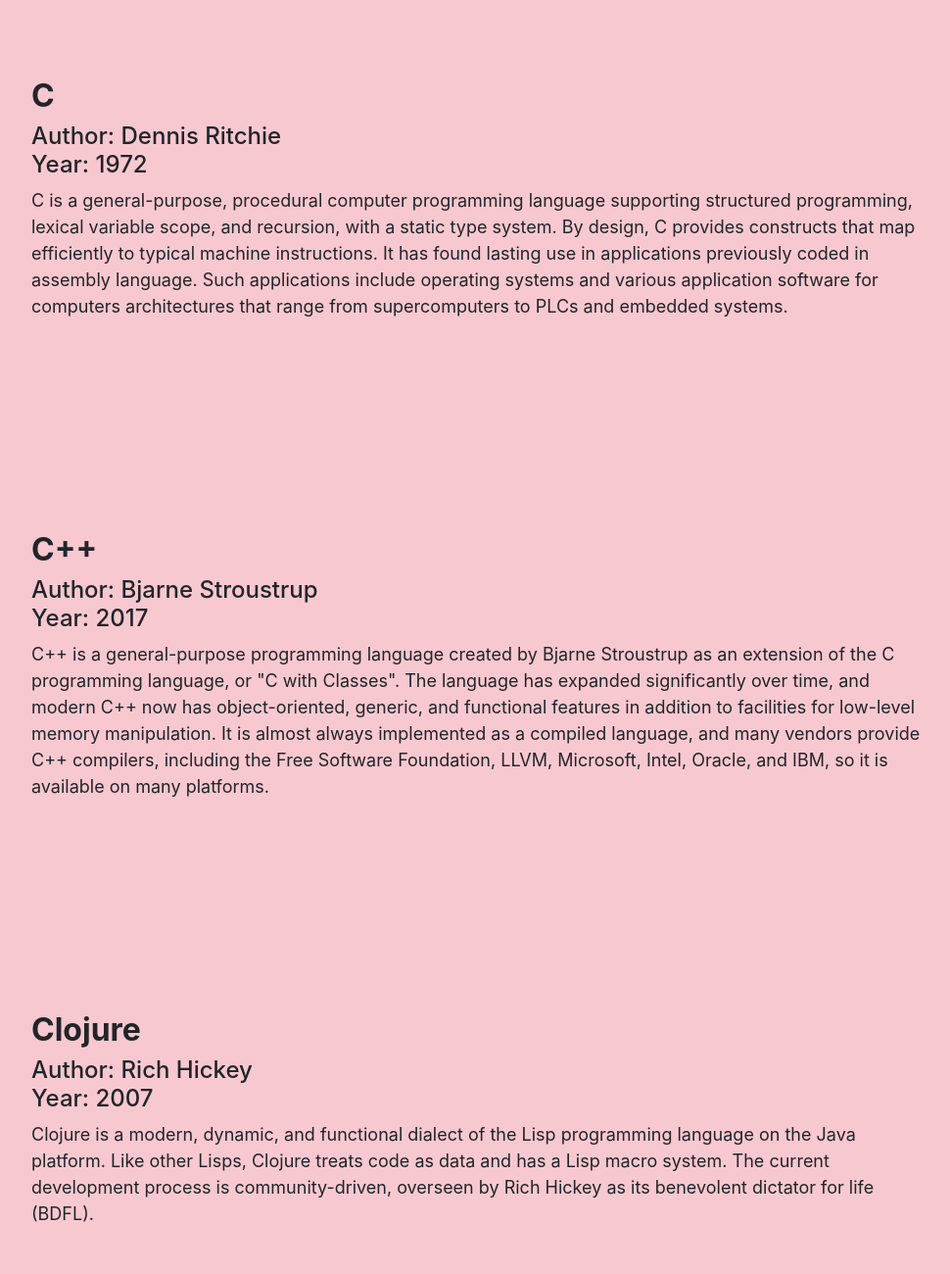
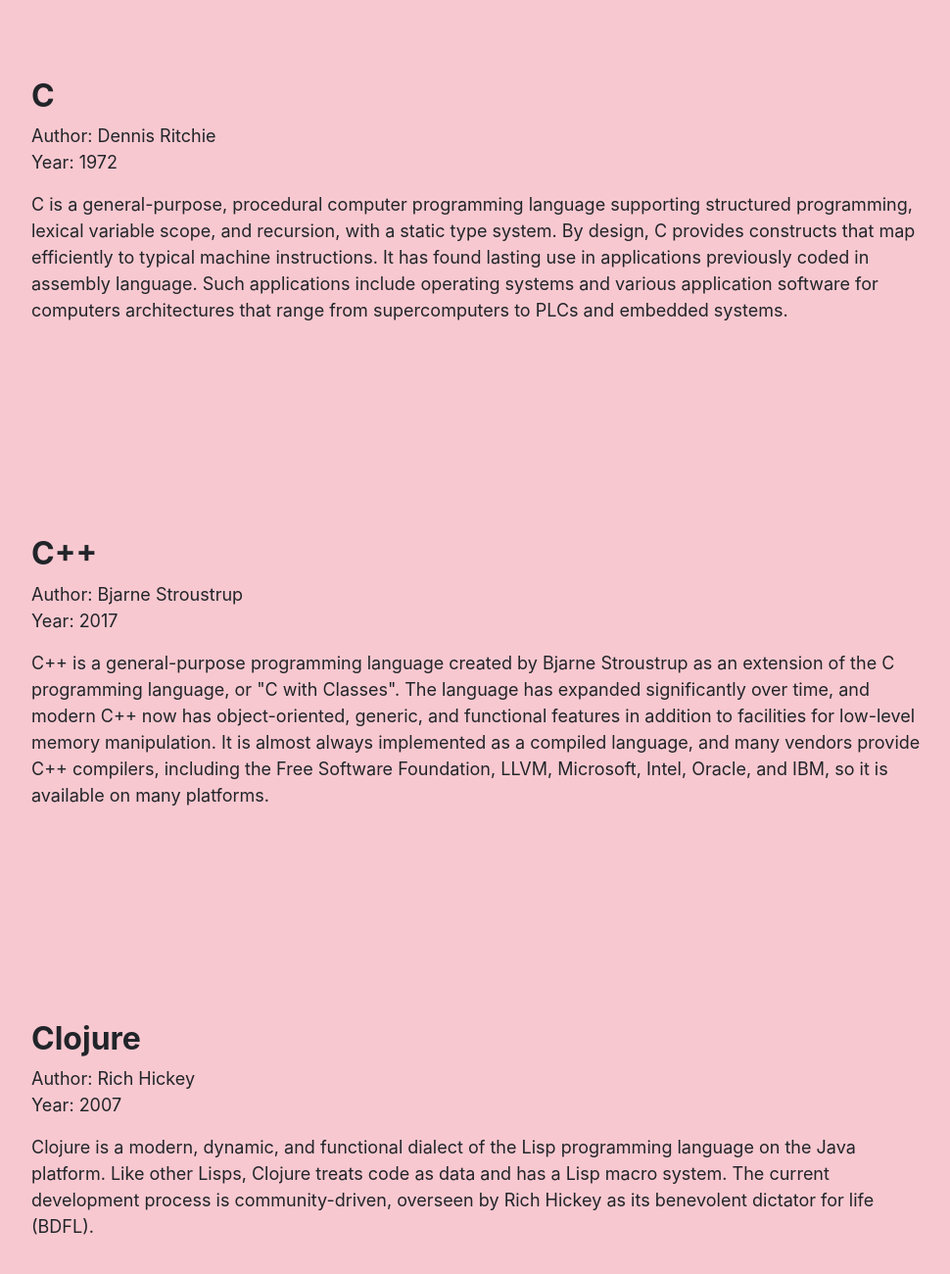
Before and after one commit to yiselsalazar21/yiselsalazar21.github.io, a plain HTML site: page browse_languages.html in a window 1280 px wide. Shown: the part 1120-2420 px from the top of the page at 98% size, without its empty margins (153-1123 px from the left). Drawn offline with nearby package versions, Linux system fonts and the light colour scheme; a script that the page names is missing.

```diff
--- a/browse_languages.html
+++ b/browse_languages.html
@@ -6,7 +6,6 @@
     <!-- Bootstrap CSS only -->
     <link rel="stylesheet" href="https://stackpath.bootstrapcdn.com/bootstrap/4.5.0/css/bootstrap.min.css" integrity="sha384-9aIt2nRpC12Uk9gS9baDl411NQApFmC26EwAOH8WgZl5MYYxFfc+NcPb1dKGj7Sk" crossorigin="anonymous">
     <link rel="stylesheet" type="text/css" href="style.css">
-</head>
 
 
 <!-- Navigation -->
@@ -52,9 +51,7 @@
             </div>
         </div>
     </div>
-</header>
 
-<body>
 
 <div class="browse_container">
     <div class="container search-section">
@@ -87,7 +84,7 @@
     <div class="row h-10 align-items-center">
         <div class="browse_words">
             <h2><b>C</b></h2>
-            <h4>Author: Dennis Ritchie <br> Year: 1972</h4>
+            <p style="font-size: large">Author: Dennis Ritchie <br> Year: 1972</p>
             <script type="text/javascript" src="https://ssl.gstatic.com/trends_nrtr/2213_RC01/embed_loader.js"></script> <script type="text/javascript"> trends.embed.renderExploreWidget("TIMESERIES", {"comparisonItem":[{"keyword":"/m/01t6b","geo":"US","time":"today 12-m"}],"category":0,"property":""}, {"exploreQuery":"q=%2Fm%2F01t6b&geo=US&date=today 12-m","guestPath":"https://trends.google.com:443/trends/embed/"}); </script>
             <p style="font-size: large"> C is a general-purpose, procedural computer programming language supporting structured programming, lexical variable scope, and recursion, with a static type system. By design, C provides constructs that map efficiently to typical machine instructions. It has found lasting use in applications previously coded in assembly language. Such applications include operating systems and various application software for computers architectures that range from supercomputers to PLCs and embedded systems.</p>
         </div>
@@ -95,7 +92,7 @@
     <div class="row h-10 align-items-center">
         <div class="browse_words">
             <h2><b>C++</b></h2>
-            <h4>Author: Bjarne Stroustrup <br> Year: 2017</h4>
+            <p style="font-size: large">Author: Bjarne Stroustrup <br> Year: 2017</p>
             <script type="text/javascript" src="https://ssl.gstatic.com/trends_nrtr/2213_RC01/embed_loader.js"></script> <script type="text/javascript"> trends.embed.renderExploreWidget("TIMESERIES", {"comparisonItem":[{"keyword":"/m/0jgqg","geo":"US","time":"today 12-m"}],"category":0,"property":""}, {"exploreQuery":"geo=US&q=%2Fm%2F0jgqg&date=today 12-m","guestPath":"https://trends.google.com:443/trends/embed/"}); </script>
             <p style="font-size: large"> C++ is a general-purpose programming language created by Bjarne Stroustrup as an extension of the C programming language, or "C with Classes". The language has expanded significantly over time, and modern C++ now has object-oriented, generic, and functional features in addition to facilities for low-level memory manipulation. It is almost always implemented as a compiled language, and many vendors provide C++ compilers, including the Free Software Foundation, LLVM, Microsoft, Intel, Oracle, and IBM, so it is available on many platforms.</p>
         </div>
@@ -103,7 +100,7 @@
     <div class="row h-10 align-items-center">
         <div class="browse_words">
             <h2><b>Clojure</b></h2>
-            <h4>Author: Rich Hickey <br> Year: 2007</h4>
+            <p style="font-size: large">Author: Rich Hickey <br> Year: 2007</p>
             <script type="text/javascript" src="https://ssl.gstatic.com/trends_nrtr/2213_RC01/embed_loader.js"></script> <script type="text/javascript"> trends.embed.renderExploreWidget("TIMESERIES", {"comparisonItem":[{"keyword":"/m/03yb8hb","geo":"US","time":"today 12-m"}],"category":0,"property":""}, {"exploreQuery":"geo=US&q=%2Fm%2F03yb8hb&date=today 12-m","guestPath":"https://trends.google.com:443/trends/embed/"}); </script>
             <p style="font-size: large">Clojure is a modern, dynamic, and functional dialect of the Lisp programming language on the Java platform. Like other Lisps, Clojure treats code as data and has a Lisp macro system. The current development process is community-driven, overseen by Rich Hickey as its benevolent dictator for life (BDFL).</p>
         </div>
@@ -213,7 +210,8 @@
             <p style="font-size: large">Python is an interpreted, high-level, general-purpose programming language. Created by Guido van Rossum and first released in 1991, Python's design philosophy emphasizes code readability with its notable use of significant whitespace. Its language constructs and object-oriented approach aim to help programmers write clear, logical code for small and large-scale projects.</p>
         </div>
     </div>
-
+    </head>
+<body>
 
 
 </div>
```
